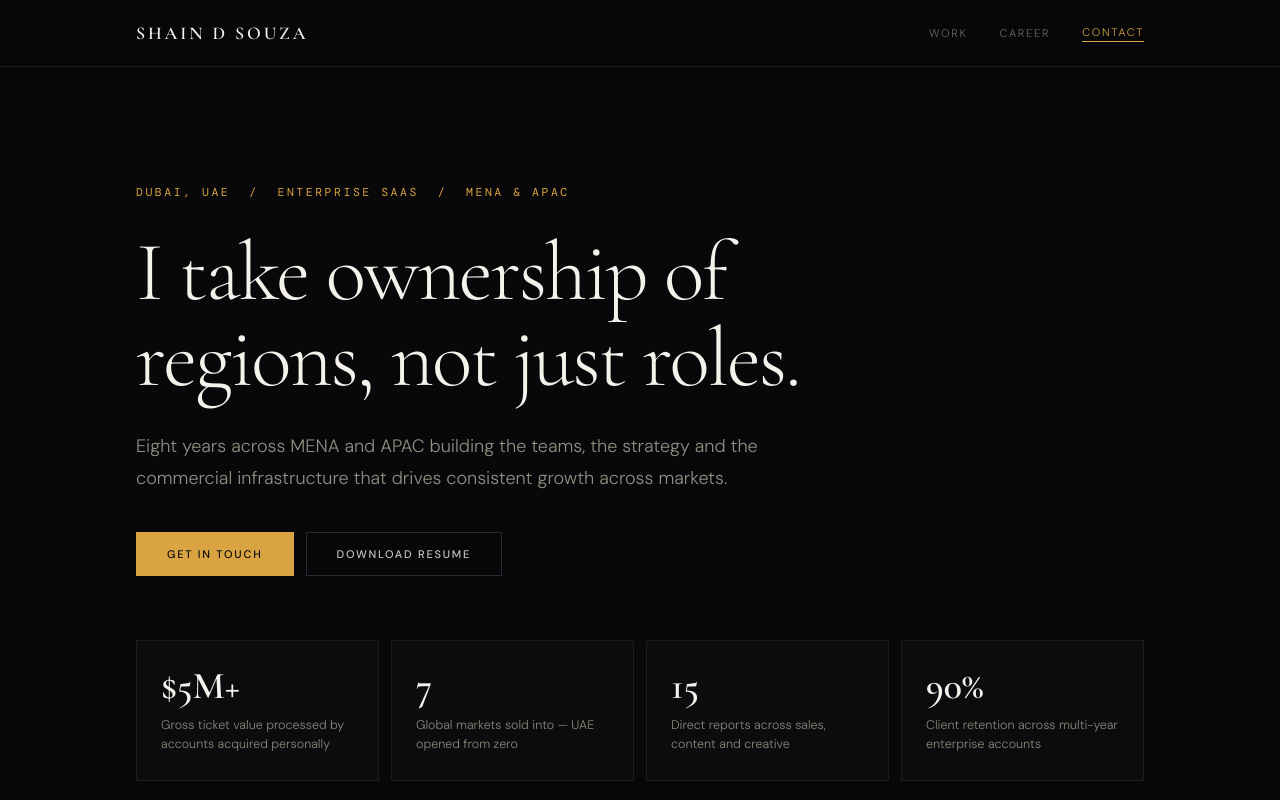
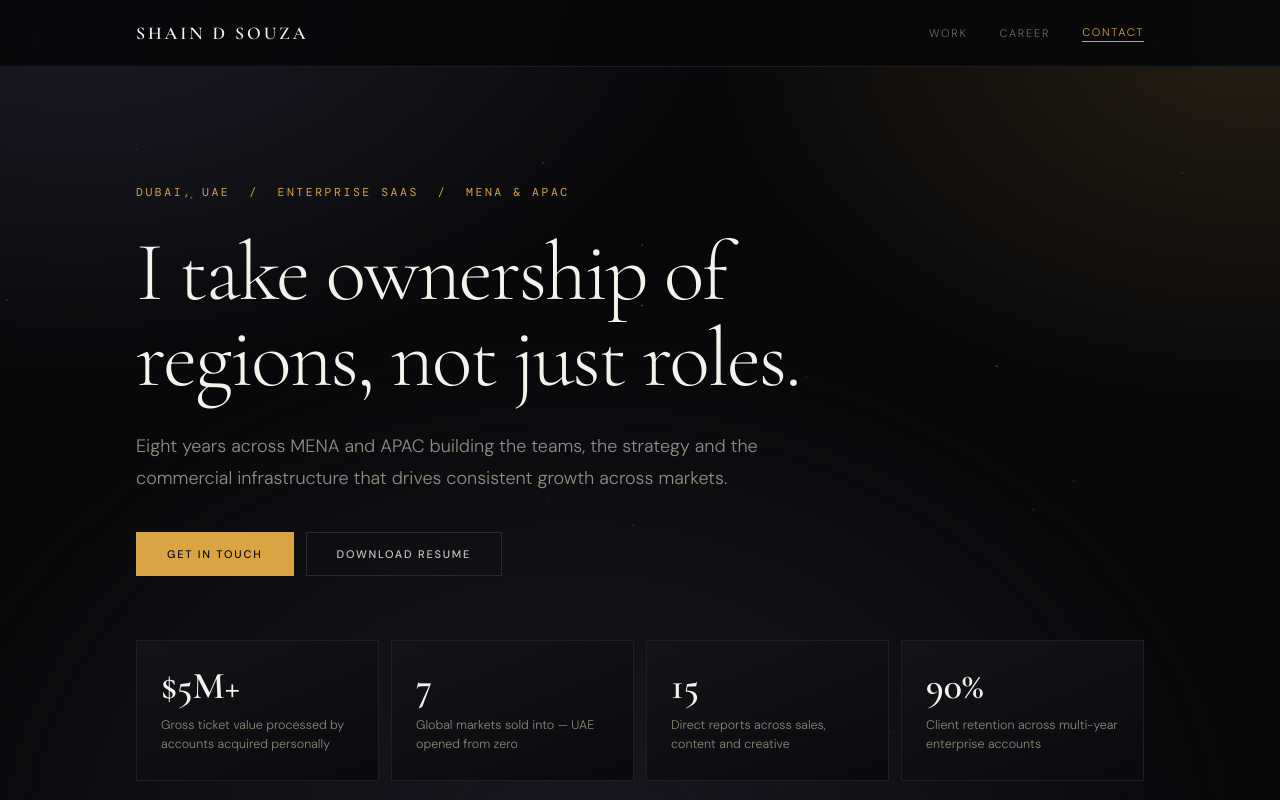
Before and after one commit to shaind17-blip/shaindosouza, a plain HTML site: page index.html in a window 1280 px wide. Shown: the top 800 px of the page. Drawn offline with nearby package versions, Linux system fonts and the light colour scheme; a web font is replaced by a local one.

Commit message:
Refactor styles for layout and visuals
Updated styles for body, stat, and image elements. Improved background gradients and adjusted image dimensions.

```diff
--- a/index.html
+++ b/index.html
@@ -39,7 +39,9 @@
 }
 *{margin:0;padding:0;box-sizing:border-box}
 html{scroll-behavior:smooth}
-body{background:var(--bg);color:var(--text);font-family:var(--sans);font-weight:300;-webkit-font-smoothing:antialiased}
+body{background:var(--bg);background-image:radial-gradient(1100px 720px at 6% -6%,#1e1e2a 0%,rgba(30,30,42,0) 60%),radial-gradient(950px 650px at 98% 4%,rgba(217,164,65,.14) 0%,rgba(217,164,65,0) 58%),radial-gradient(1100px 850px at 45% 106%,#191922 0%,rgba(25,25,34,0) 62%);background-attachment:fixed;background-repeat:no-repeat;color:var(--text);font-family:var(--sans);font-weight:300;-webkit-font-smoothing:antialiased}
+#dust{position:fixed;inset:0;width:100%;height:100%;pointer-events:none;z-index:0}
+nav,section,footer{position:relative;z-index:1}
 a{color:var(--accent);text-decoration:none;transition:color .25s,border-color .25s,background .25s}
 a:hover{color:var(--accent-bright)}
 .wrap{max-width:1120px;margin:0 auto;padding:0 56px}
@@ -66,7 +68,7 @@ h1{font-family:var(--serif);font-size:clamp(48px,7vw,84px);font-weight:300;line-
 .btn-ghost{background:none;border:1px solid var(--line-strong);color:#c8c3b8}
 .btn-ghost:hover{border-color:var(--accent);color:var(--accent)}
 .stats{display:grid;grid-template-columns:repeat(auto-fit,minmax(228px,1fr));gap:12px;margin-top:64px}
-.stat{background:var(--bg-card);border:1px solid var(--line);padding:26px 24px}
+.stat{background:linear-gradient(158deg,#131318 0%,#0a0a0e 100%);border:1px solid #1f1f26;padding:26px 24px}
 .stat-num{font-family:var(--serif);font-size:38px;font-weight:600;line-height:1;color:var(--white)}
 .stat-label{font-size:12.5px;line-height:1.5;color:#8b8878;margin-top:11px;max-width:24ch}
 
@@ -112,7 +114,7 @@ h2.big{font-family:var(--serif);font-size:clamp(30px,4vw,44px);font-weight:300;l
 /* PROOF */
 .proof{display:grid;grid-template-columns:repeat(auto-fit,minmax(280px,1fr));gap:52px;margin-top:60px;align-items:start}
 .me{display:flex;flex-direction:column;gap:26px}
-.me img{width:100%;max-width:320px;aspect-ratio:4/5;object-fit:cover;object-position:50% 22%;border:1px solid var(--line-strong);filter:grayscale(.35) contrast(1.04) brightness(.94)}
+.me img{display:block;width:320px;height:400px;max-width:100%;object-fit:cover;object-position:50% 22%;border:1px solid var(--line-strong);filter:grayscale(.35) contrast(1.04) brightness(.94)}
 .me-text{display:flex;flex-direction:column;gap:16px;max-width:44ch}
 .me-text p{font-size:15.5px;line-height:1.75;color:var(--muted);text-wrap:pretty}
 .me-text em{color:var(--accent);font-style:italic}
@@ -122,6 +124,7 @@ h2.big{font-family:var(--serif);font-size:clamp(30px,4vw,44px);font-weight:300;l
 
 /* CONTACT */
 #contact{margin-top:112px}
+#work{background-image:radial-gradient(800px 500px at 100% 20%,rgba(217,164,65,.05) 0%,rgba(217,164,65,0) 60%)}
 .contact-grid{border-top:1px solid var(--line-strong);padding-top:56px;display:grid;grid-template-columns:repeat(auto-fit,minmax(320px,1fr));gap:64px}
 #contact h2{font-family:var(--serif);font-size:clamp(32px,4.5vw,48px);font-weight:300;line-height:1.1;color:var(--white);margin-top:22px;max-width:22ch;text-wrap:balance}
 .availability{font-size:16px;line-height:1.8;color:var(--muted);margin-top:24px;max-width:48ch;text-wrap:pretty}
@@ -129,7 +132,7 @@ h2.big{font-family:var(--serif);font-size:clamp(30px,4vw,44px);font-weight:300;l
 .contact-links a{padding:13px 24px;font-size:11px;letter-spacing:.16em;text-transform:uppercase}
 form{display:flex;flex-direction:column;gap:12px;margin-top:18px}
 .form-row{display:grid;grid-template-columns:1fr 1fr;gap:12px}
-input,textarea{width:100%;padding:14px 16px;background:var(--bg-card);border:1px solid var(--line-strong);color:var(--text);font-family:var(--sans);font-size:13.5px;font-weight:300;outline:none;resize:none;transition:border-color .25s}
+input,textarea{width:100%;padding:14px 16px;background:linear-gradient(158deg,#101014 0%,#0a0a0e 100%);border:1px solid var(--line-strong);color:var(--text);font-family:var(--sans);font-size:13.5px;font-weight:300;outline:none;resize:none;transition:border-color .25s}
 input::placeholder,textarea::placeholder{color:var(--faint)}
 input:focus,textarea:focus{border-color:var(--accent)}
 textarea{min-height:118px}
@@ -160,6 +163,8 @@ footer p{font-size:12px;color:var(--faint)}
 </style>
 </head>
 <body>
+
+<canvas id="dust"></canvas>
 
 <nav>
   <div class="nav-inner">
@@ -307,7 +312,7 @@ footer p{font-size:12px;color:var(--faint)}
 
   <div class="proof reveal">
     <div class="me">
-      <img src="shain-portrait.png" alt="Shain D Souza" width="640" height="754" loading="lazy">
+      <img src="shain-portrait.png" alt="Shain D Souza" width="320" height="400" loading="lazy" style="display:block;width:320px;height:400px;max-width:100%;object-fit:cover;object-position:50% 22%;border:1px solid #2a2a30;filter:grayscale(.35) contrast(1.04) brightness(.94)">
       <div class="me-text">
         <p class="label">Off the clock</p>
         <p>Goan by origin — from the land of beaches, sunshine, and rain. Konkani at home, Hindi for Bollywood arguments, English for everything else including reading menus abroad.</p>
@@ -386,6 +391,26 @@ document.querySelectorAll('.job-toggle').forEach(function(btn){
     btn.textContent=open?'\u2212 Less detail':'+ More detail';
   });
 });
+(function(){
+  var cv=document.getElementById('dust');
+  if(!cv||window.matchMedia('(prefers-reduced-motion: reduce)').matches)return;
+  var ctx=cv.getContext('2d'),W=0,H=0,dpr=Math.min(window.devicePixelRatio||1,2),raf;
+  function size(){W=cv.clientWidth;H=cv.clientHeight;cv.width=W*dpr;cv.height=H*dpr;ctx.setTransform(dpr,0,0,dpr,0,0);}
+  size();window.addEventListener('resize',size);
+  function rnd(a,b){return a+Math.random()*(b-a);}
+  var dust=[],motes=[],i;
+  for(i=0;i<70;i++)dust.push({x:Math.random(),y:Math.random(),r:rnd(.3,1.1),a:rnd(.08,.4),ph:rnd(0,Math.PI*2),sp:rnd(.004,.014),dx:rnd(-.02,.02)});
+  for(i=0;i<12;i++)motes.push({x:Math.random(),y:Math.random(),r:rnd(.5,1.5),a:rnd(.05,.16),vy:rnd(.02,.06),vx:rnd(-.01,.01)});
+  function draw(){
+    ctx.clearRect(0,0,W,H);
+    for(var j=0;j<dust.length;j++){var d=dust[j];d.ph+=d.sp;d.x+=d.dx/W;if(d.x<0)d.x=1;if(d.x>1)d.x=0;
+      ctx.globalAlpha=d.a*(.45+.55*Math.sin(d.ph));ctx.fillStyle='#efe6d2';ctx.beginPath();ctx.arc(d.x*W,d.y*H,d.r,0,Math.PI*2);ctx.fill();}
+    for(var k=0;k<motes.length;k++){var m=motes[k];m.y-=m.vy/H*60;m.x+=m.vx/W*60;if(m.y<-.02){m.y=1.02;m.x=Math.random();}
+      ctx.globalAlpha=m.a;ctx.fillStyle='#d9a441';ctx.beginPath();ctx.arc(m.x*W,m.y*H,m.r,0,Math.PI*2);ctx.fill();}
+    ctx.globalAlpha=1;raf=requestAnimationFrame(draw);
+  }
+  draw();
+})();
 var io=new IntersectionObserver(function(entries){
   entries.forEach(function(e){if(e.isIntersecting){e.target.classList.add('visible');io.unobserve(e.target);}});
 },{threshold:.12});
```
